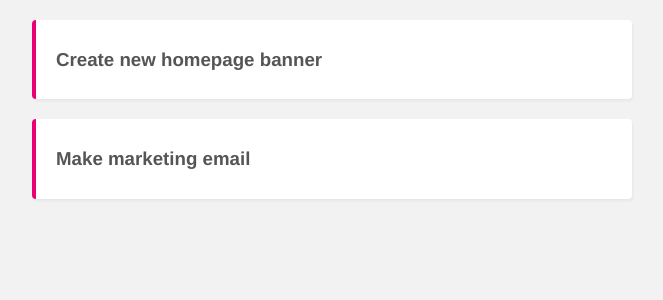
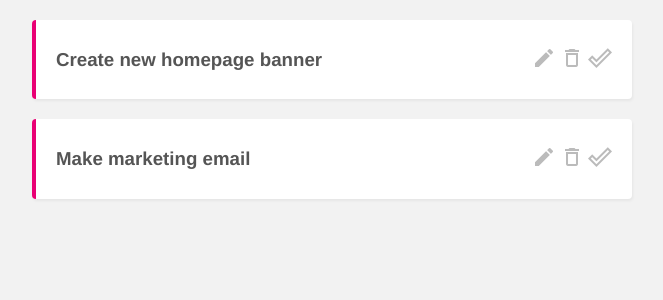
Before and after one commit to andrewmassart/project-planner, a Vue app: page / in a window 1280 px wide. Shown: the top 300 px of the page, without its empty margins (308-971 px from the left). Built offline with nearby package versions, Linux system fonts and the light colour scheme; data requests are answered from the project's data file.

Commit message:
Added icons from material.io

```diff
--- a/public/index.html
+++ b/public/index.html
@@ -5,6 +5,8 @@
     <meta http-equiv="X-UA-Compatible" content="IE=edge">
     <meta name="viewport" content="width=device-width,initial-scale=1.0">
     <link rel="icon" href="<%= BASE_URL %>favicon.ico">
+    <link href="https://fonts.googleapis.com/icon?family=Material+Icons"
+        rel="stylesheet">
     <title><%= htmlWebpackPlugin.options.title %></title>
   </head>
   <body>
--- a/src/components/SingleProject.vue
+++ b/src/components/SingleProject.vue
@@ -2,6 +2,11 @@
   <div class="project">
     <div class="actions">
       <h3 @click="showDetails = !showDetails">{{ project.title }}</h3>
+      <div class="icons">
+        <span class="material-icons"> edit </span>
+        <span class="material-icons"> delete_outline </span>
+        <span class="material-icons tick"> done_outline </span>
+      </div>
     </div>
     <div v-if="showDetails" class="details">
       <p>{{ project.details }}</p>
@@ -11,13 +16,13 @@
 
 <script>
 export default {
-    props: ['project'],
+  props: ["project"],
   data() {
     return {
-            showDetails: false
-        }
-    }
-}
+      showDetails: false,
+    };
+  },
+};
 </script>
 
 <style>
@@ -26,10 +31,24 @@ export default {
   background: white;
   padding: 10px 20px;
   border-radius: 4px;
-        box-shadow: 1px 2px 3px rgba(0, 0, 0, .05);
+  box-shadow: 1px 2px 3px rgba(0, 0, 0, 0.05);
   border-left: 4px solid #e90074;
 }
 h3 {
   cursor: pointer;
 }
+.actions {
+  display: flex;
+  justify-content: space-between;
+  align-items: center;
+}
+.material-icons {
+    font-size: 24;
+    margin-left: 4px;
+    color: #bbb;
+    cursor: pointer;
+}
+.material-icons:hover {
+    color: #777;
+}
 </style>
```
Lines whose indentation alone changed are shown as unchanged.
